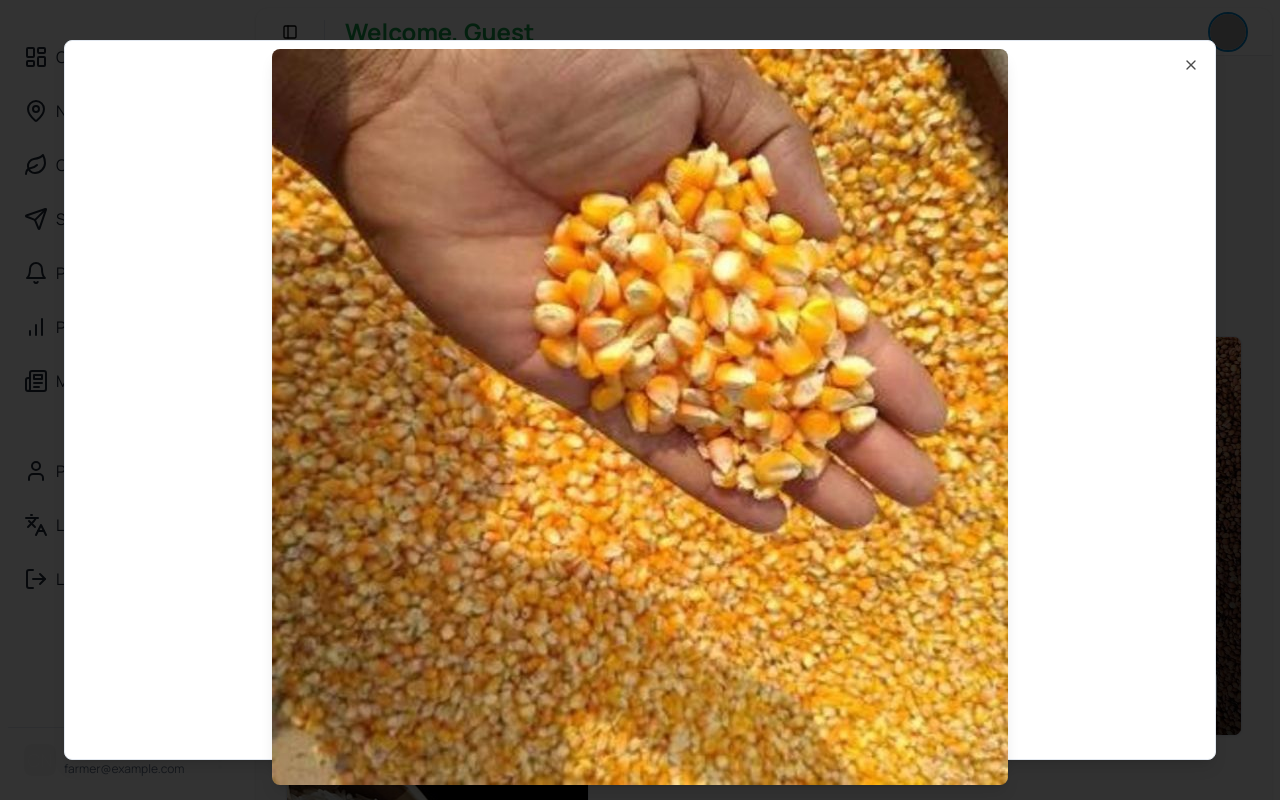
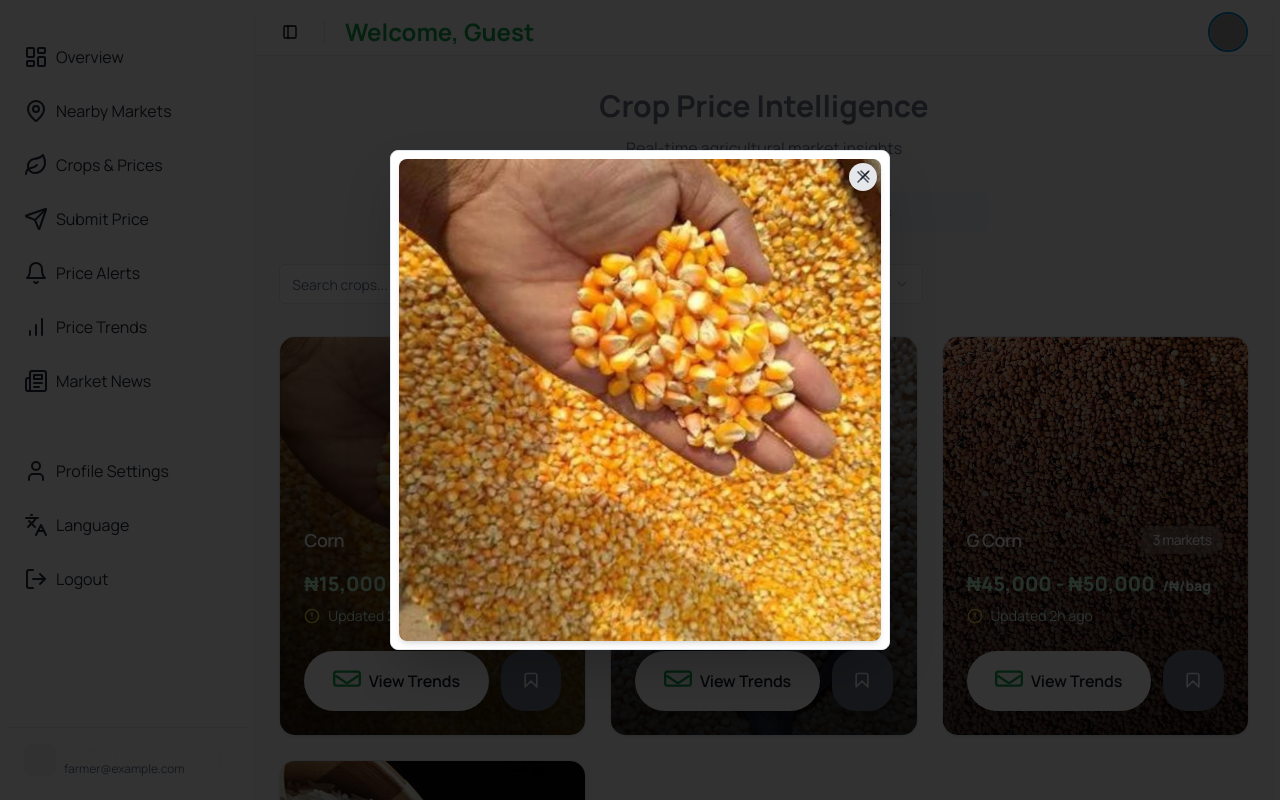
Before and after one commit to oluwolefsamson/CP-CLIENT, a React (Vite) app: page /dashboard/crop-price in a window 1280 px wide. Both pictures are taken after a click on the element 437 px from the left and 536 px from the top of the page. Shown: the top 800 px of the page. Built offline with nearby package versions, Linux system fonts and the light colour scheme; grey boxes are pictures that could not be loaded; a web font is replaced by a local one.

Commit message:
crop and price section

```diff
--- a/src/pages/Client-Dashboard/Crops&Price.jsx
+++ b/src/pages/Client-Dashboard/Crops&Price.jsx
@@ -1,4 +1,16 @@
 import { useState, useEffect } from "react";
+import { Line } from "react-chartjs-2";
+import {
+  Chart as ChartJS,
+  CategoryScale,
+  LinearScale,
+  PointElement,
+  LineElement,
+  Title,
+  Tooltip,
+  Legend,
+  Filler,
+} from "chart.js";
 import { Button } from "../../components/ui/button";
 import {
   Card,
@@ -50,6 +62,18 @@ import cornImg from "../../assets/images/crops/corn.jpeg";
 import milletImg from "../../assets/images/crops/millet.jpeg";
 import guineaCornImg from "../../assets/images/crops/guinea-corn.jpeg";
 import riceImg from "../../assets/images/crops/rice.jpeg";
+
+// Register Chart.js components
+ChartJS.register(
+  CategoryScale,
+  LinearScale,
+  PointElement,
+  LineElement,
+  Title,
+  Tooltip,
+  Legend,
+  Filler
+);
 
 const CropsPrice = () => {
   const [selectedCrop, setSelectedCrop] = useState(null);
@@ -126,6 +150,137 @@ const CropsPrice = () => {
     setPreviewImage(null);
   };
 
+  const PriceTrendDialog = () => {
+    const getData = (period = "7d") => {
+      const dataMap = {
+        "7d": {
+          labels: ["Mon", "Tue", "Wed", "Thu", "Fri", "Sat", "Today"],
+          prices: [15800, 16200, 16500, 16300, 16800, 17200, 17500],
+        },
+        "30d": {
+          labels: Array.from({ length: 30 }, (_, i) => `Day ${i + 1}`),
+          prices: Array.from({ length: 30 }, () =>
+            Math.floor(Math.random() * 4000 + 15000)
+          ),
+        },
+      };
+
+      return dataMap[period] || dataMap["7d"];
+    };
+
+    const [timePeriod, setTimePeriod] = useState("7d");
+    const { labels, prices } = getData(timePeriod);
+
+    const chartData = {
+      labels,
+      datasets: [
+        {
+          label: "Price (₦)",
+          data: prices,
+          borderColor: "#16a34a",
+          backgroundColor: "rgba(22, 163, 74, 0.1)",
+          tension: 0.4,
+          fill: true,
+          pointRadius: 4,
+          pointBackgroundColor: "#16a34a",
+          pointBorderColor: "#fff",
+          pointHoverRadius: 6,
+        },
+      ],
+    };
+
+    const options = {
+      responsive: true,
+      maintainAspectRatio: false,
+      plugins: {
+        legend: { display: false },
+        tooltip: {
+          mode: "index",
+          intersect: false,
+          backgroundColor: "#fff",
+          titleColor: "#1f2937",
+          bodyColor: "#1f2937",
+          borderColor: "#e5e7eb",
+          borderWidth: 1,
+          padding: 12,
+          callbacks: {
+            label: (context) => `₦${context.parsed.y.toLocaleString()}`,
+          },
+        },
+      },
+      scales: {
+        x: {
+          grid: { display: false },
+          ticks: { color: "#6b7280" },
+        },
+        y: {
+          beginAtZero: false,
+          grid: { color: "#f3f4f6" },
+          ticks: {
+            color: "#6b7280",
+            callback: (value) => `₦${Number(value).toLocaleString()}`,
+          },
+        },
+      },
+    };
+
+    return (
+      <Dialog open={!!selectedCrop} onOpenChange={() => setSelectedCrop(null)}>
+        <DialogContent className="max-w-2xl">
+          <DialogHeader>
+            <div className="flex justify-between items-center">
+              <DialogTitle className="text-2xl">
+                {selectedCrop?.name} Market Trends
+              </DialogTitle>
+              <Select value={timePeriod} onValueChange={setTimePeriod}>
+                <SelectTrigger className="w-[120px]">
+                  <SelectValue placeholder="Time period" />
+                </SelectTrigger>
+                <SelectContent className="bg-white">
+                  <SelectItem value="7d">7 Days</SelectItem>
+                  <SelectItem value="30d">30 Days</SelectItem>
+                  <SelectItem value="6m">6 Months</SelectItem>
+                </SelectContent>
+              </Select>
+            </div>
+          </DialogHeader>
+
+          <div className="space-y-6">
+            <div className="h-64">
+              <Line data={chartData} options={options} />
+            </div>
+
+            <div className="grid grid-cols-2 gap-4 sm:grid-cols-4">
+              <div className="p-4 bg-green-50 rounded-lg">
+                <p className="text-sm text-muted-foreground">Current Price</p>
+                <p className="text-xl font-semibold">
+                  ₦{prices[prices.length - 1]?.toLocaleString()}
+                </p>
+              </div>
+              <div className="p-4 bg-green-50 rounded-lg">
+                <p className="text-sm text-muted-foreground">7D Change</p>
+                <p className="text-xl font-semibold text-green-600">+4.2% ↗</p>
+              </div>
+              <div className="p-4 bg-green-50 rounded-lg">
+                <p className="text-sm text-muted-foreground">30D High</p>
+                <p className="text-xl font-semibold">₦18,200</p>
+              </div>
+              <div className="p-4 bg-green-50 rounded-lg">
+                <p className="text-sm text-muted-foreground">30D Low</p>
+                <p className="text-xl font-semibold">₦15,800</p>
+              </div>
+            </div>
+
+            <div className="text-sm text-muted-foreground">
+              <TrendingUp className="h-4 w-4 mr-2 inline-block" />
+              Prices trending above 3-month average in 12 markets
+            </div>
+          </div>
+        </DialogContent>
+      </Dialog>
+    );
+  };
+
   return (
     <div className="max-w-7xl mx-auto px-4 py-8">
       <div className="mb-8 text-center space-y-3">
@@ -185,32 +340,34 @@ const CropsPrice = () => {
               : mockCrops.map((crop) => (
                   <Card
                     key={crop.id}
-                    className="group hover:shadow-lg transition-all duration-300 h-[400px] relative overflow-hidden cursor-pointer"
+                    className="group hover:shadow-2xl transition-all duration-300 ease-in-out h-[400px] relative overflow-hidden rounded-2xl cursor-pointer border border-green-200"
                     onClick={() => setSelectedImage(crop.image)}
                   >
+                    {/* Image Layer */}
                     <div className="absolute inset-0 z-0">
                       <img
                         src={crop.image}
                         alt={crop.name}
-                        className="w-full h-full object-cover transition-transform duration-300 group-hover:scale-105"
+                        className="w-full h-full object-cover transition-transform duration-500 group-hover:scale-110"
                       />
+                      <div className="absolute inset-0 bg-gradient-to-t from-black/70 via-black/40 to-transparent" />
                     </div>
 
                     {/* Content Overlay */}
-                    <div className="relative z-10 h-full flex flex-col justify-end bg-gradient-to-t from-black/60 via-black/40 to-transparent p-6">
+                    <div className="relative z-10 h-full flex flex-col justify-end p-6">
                       <CardHeader className="p-0">
                         <CardTitle className="flex justify-between items-start">
-                          <span className="text-lg font-semibold text-white">
+                          <span className="text-lg font-semibold text-white drop-shadow-md">
                             {crop.name}
                           </span>
-                          <span className="text-sm font-medium bg-white/20 text-white px-3 py-1 rounded-full backdrop-blur-sm">
+                          <span className="text-sm font-medium bg-white/20 text-white px-3 py-1 rounded-full backdrop-blur-md shadow-md">
                             {crop.markets} markets
                           </span>
                         </CardTitle>
                       </CardHeader>
 
                       <CardContent className="text-white p-0 space-y-2 mt-4">
-                        <div className="text-xl font-bold text-green-200">
+                        <div className="text-xl font-extrabold text-green-200 drop-shadow-sm">
                           ₦{crop.priceRange[0].toLocaleString()} - ₦
                           {crop.priceRange[1].toLocaleString()}
                           <span className="text-sm text-green-100 ml-2">
@@ -224,17 +381,57 @@ const CropsPrice = () => {
                       </CardContent>
 
                       <CardFooter className="p-0 mt-6">
-                        <Button
-                          className="w-full bg-white/20 hover:bg-white/30 text-white backdrop-blur-sm"
-                          variant="outline"
-                          onClick={(e) => {
-                            e.stopPropagation();
+                        <div className="flex items-center w-full gap-3">
+                          {/* View Trends Button */}
+                          <button
+                            onClick={(e) => {
+                              e.stopPropagation();
+                              setSelectedCrop(crop);
+                            }}
+                            className="w-3/4 flex items-center justify-center gap-2 py-4 px-4 bg-white text-gray-900 font-semibold rounded-full shadow-lg transition-transform hover:scale-105 hover:shadow-xl"
+                          >
+                            <svg
+                              xmlns="http://www.w3.org/2000/svg"
+                              className="h-7 w-7 text-green-600"
+                              fill="none"
+                              viewBox="0 0 24 24"
+                              stroke="currentColor"
+                            >
+                              <path
+                                strokeLinecap="round"
+                                strokeLinejoin="round"
+                                strokeWidth={2}
+                                d="M3 8l7.89 5.26a2 2 0 002.22 0L21 8m-18 8h18a2 2 0 002-2V6a2 2 0 00-2-2H3a2 2 0 00-2 2v8a2 2 0 002 2z"
+                              />
+                            </svg>
+                            View Trends
+                          </button>
 
-                            setSelectedCrop(crop);
-                          }}
-                        >
-                          View Trends <ChevronRight className="h-4 w-4 ml-2" />
-                        </Button>
+                          {/* Bookmark Button */}
+                          <button
+                            onClick={(e) => {
+                              e.stopPropagation();
+                              console.log("Bookmarked:", crop.name);
+                            }}
+                            className="w-1/4 aspect-square flex items-center justify-center rounded-3xl bg-gray-500 text-white hover:bg-gray-700 shadow-lg hover:shadow-xl transition-all"
+                            aria-label="Bookmark"
+                          >
+                            <svg
+                              xmlns="http://www.w3.org/2000/svg"
+                              className="h-5 w-5"
+                              fill="none"
+                              viewBox="0 0 24 24"
+                              stroke="currentColor"
+                            >
+                              <path
+                                strokeLinecap="round"
+                                strokeLinejoin="round"
+                                strokeWidth={2}
+                                d="M5 5v14l7-7 7 7V5a2 2 0 00-2-2H7a2 2 0 00-2 2z"
+                              />
+                            </svg>
+                          </button>
+                        </div>
                       </CardFooter>
                     </div>
                   </Card>
@@ -424,46 +621,41 @@ const CropsPrice = () => {
           </Card>
         </TabsContent>
       </Tabs>
-
+      <PriceTrendDialog />
       <Dialog
         open={!!selectedImage}
         onOpenChange={() => setSelectedImage(null)}
       >
-        <DialogContent className="max-w-[95vw] max-h-[95vh] sm:max-w-[90vw] sm:max-h-[90vh] p-2">
+        <DialogContent className="w-[90vw] max-w-[500px] sm:max-w-[600px] md:max-w-[700px] lg:max-w-[500px] p-2 bg-white rounded-xl shadow-2xl">
+          <button
+            onClick={() => setSelectedImage(null)}
+            className="absolute top-3 right-3 bg-gray-200 hover:bg-gray-300 text-gray-600 hover:text-black transition p-1 rounded-full shadow-sm"
+            aria-label="Close modal"
+          >
+            <svg
+              xmlns="http://www.w3.org/2000/svg"
+              className="h-5 w-5"
+              fill="none"
+              viewBox="0 0 24 24"
+              stroke="currentColor"
+            >
+              <path
+                strokeLinecap="round"
+                strokeLinejoin="round"
+                strokeWidth={2}
+                d="M6 18L18 6M6 6l12 12"
+              />
+            </svg>
+          </button>
+
           <div className="flex items-center justify-center h-full">
             {selectedImage && (
               <img
                 src={selectedImage}
                 alt="Enlarged crop preview"
-                className="max-w-full max-h-full object-contain rounded-lg shadow-lg"
+                className="max-w-full max-h-[80vh] object-contain rounded-lg shadow-md"
               />
             )}
-          </div>
-        </DialogContent>
-      </Dialog>
-
-      {/* Price Trend Dialog */}
-      <Dialog open={!!selectedCrop} onOpenChange={() => setSelectedCrop(null)}>
-        <DialogContent className="sm:max-w-[600px]">
-          <DialogHeader>
-            <DialogTitle className="text-2xl">
-              {selectedCrop?.name} Price Trend
-            </DialogTitle>
-          </DialogHeader>
-          <div className="h-64 bg-green-50 rounded-lg p-4">
-            <div className="flex items-end justify-between h-full gap-2">
-              {[16000, 16500, 17000, 16800, 17500].map((value, index) => (
-                <div
-                  key={index}
-                  className="flex-1 bg-green-600 rounded-t animate-in fade-in"
-                  style={{ height: `${(value / 20000) * 70}%` }}
-                />
-              ))}
-            </div>
-          </div>
-          <div className="flex justify-between text-sm text-muted-foreground mt-4">
-            <span>Last 7 days</span>
-            <span>Average: ₦16,800/bag</span>
           </div>
         </DialogContent>
       </Dialog>
```
